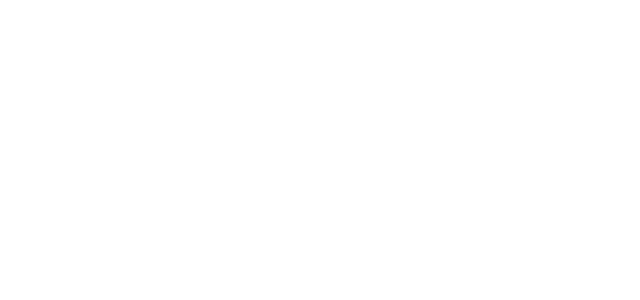
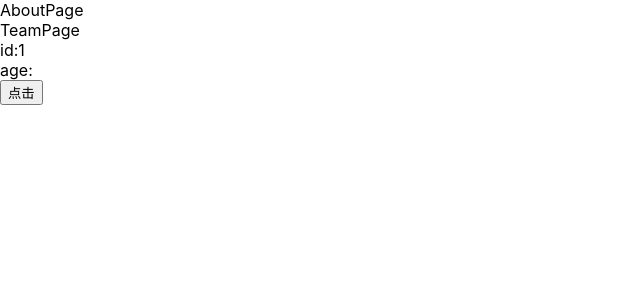
Before and after one commit to jamesddd3333333/react-app, a React (Create React App) app: page /about/teamPage/1 in a window 1280 px wide. Before the commit this address had no page. Shown: the top 300 px of the page, without its empty margins (0-640 px from the left). Built offline with nearby package versions, Linux system fonts and the light colour scheme.

Commit message:
React Router v6

```diff
--- a/src/App.tsx
+++ b/src/App.tsx
@@ -13,7 +13,7 @@
         <Route path="/" element={<HomePage />} />
         <Route path="/about" element={<AboutPage />} >
           <Route path="contact" element={<ContactPage />} />
-          <Route path="teamPage" element={<TeamPage />} />
+          <Route path="teamPage/:id?" element={<TeamPage />} />
           <Route path="/about/leadershipPage" element={<LeadershipPage />} />
         </Route>
         <Route path="/contact" element={<ContactPage />} />
--- a/src/HomePage.tsx
+++ b/src/HomePage.tsx
@@ -2,13 +2,15 @@
 
 function HomePage() {
     const navigate = useNavigate()
-    const jump = () => {
-        navigate('/about')
+    const jump = (id: number) => {
+
+        navigate(`/about/teamPage/${id}`)
+        // navigate(`/about`)
     }
     return <div>
         <div>HomePage</div>
         <div>
-            <button onClick={jump}>点击</button>
+            <button onClick={() => jump(1)}>点击</button>
         </div>
     </div>
 }
--- a/src/about/TeamPage.tsx
+++ b/src/about/TeamPage.tsx
@@ -1,5 +1,15 @@
+import { useParams, useSearchParams } from "react-router-dom"
+
+
 function TeamPage() {
-    return <div>TeamPage</div>
+
+    const { id } = useParams()
+    const [query, setQuery] = useSearchParams()
+
+    return <div>TeamPage
+        <div>id:{id}</div>
+        <div>age:{query.get('age')}</div>
+    </div>
 }
 
 export default TeamPage
```
